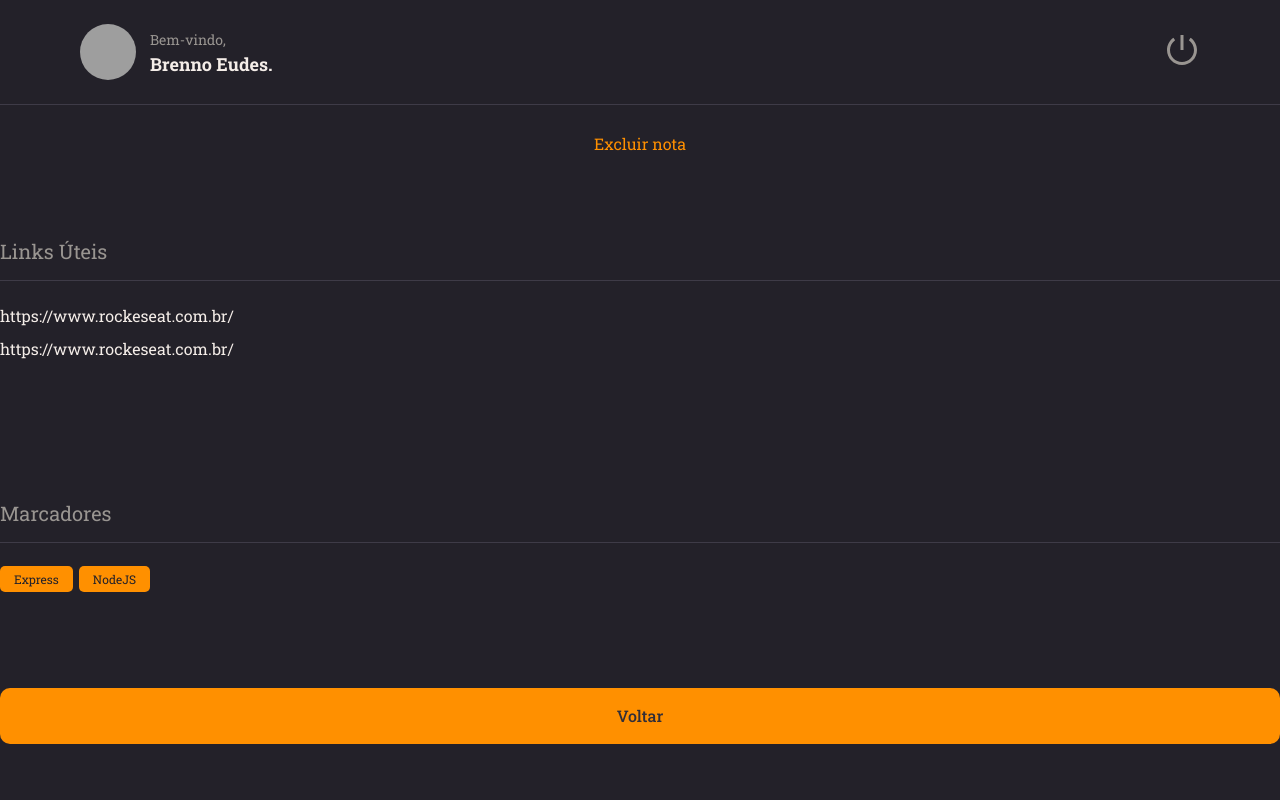
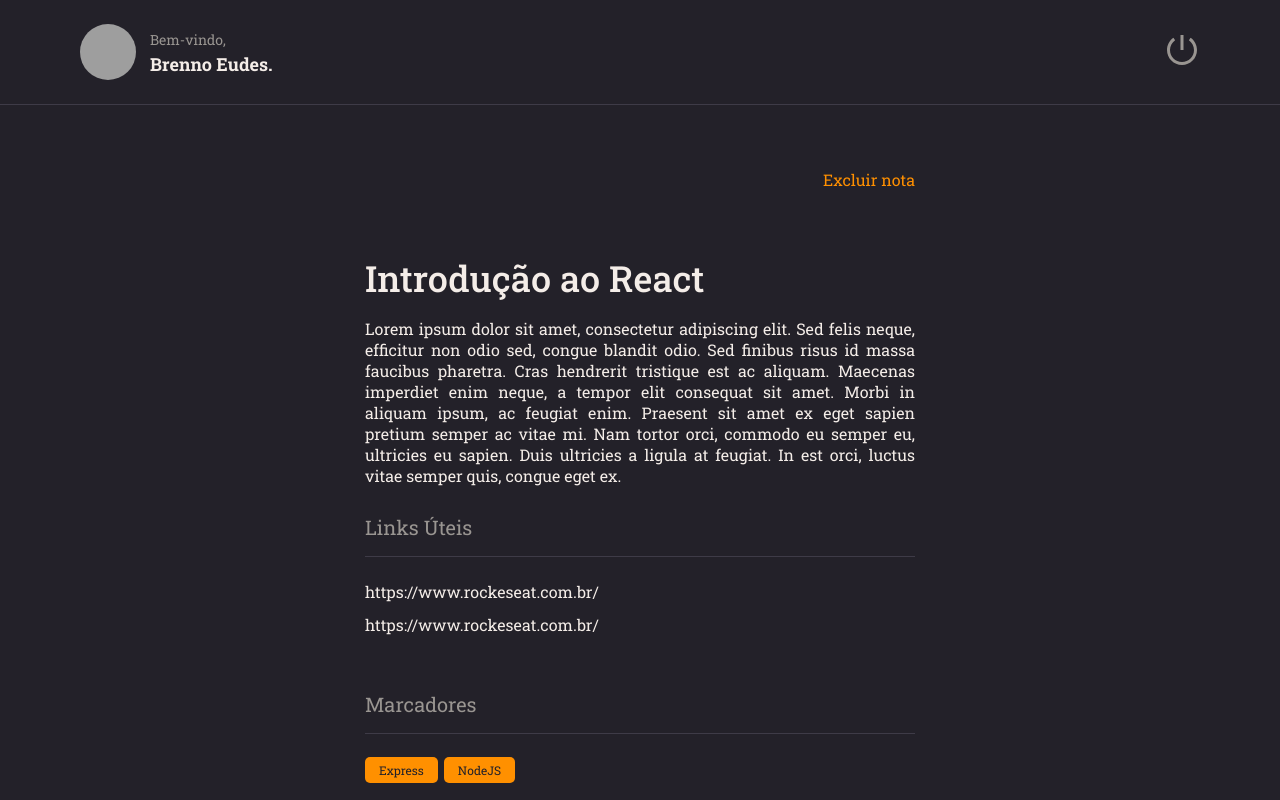
Before and after one commit to brennoEudes/rocketNotes, a React (Vite) app in the folder RocketNotes/: page / in a window 1280 px wide. Built offline with nearby package versions, Linux system fonts and the light colour scheme; grey boxes are pictures that could not be loaded.

Commit message:
main, Container; page details concluded

```diff
--- a/RocketNotes/src/components/Section/styles.js
+++ b/RocketNotes/src/components/Section/styles.js
@@ -1,7 +1,7 @@
 import styled from "styled-components";
 
 export const Container = styled.section`
-  margin: 56px 0 28px;
+  margin: 28px 0;
 
   h2 {
     border-bottom-width: 1px;
--- a/RocketNotes/src/pages/Details/index.jsx
+++ b/RocketNotes/src/pages/Details/index.jsx
@@ -1,4 +1,4 @@
-import { Container, Links } from "./style";
+import { Container, Links, Content } from "./style";
 
 import { Header } from "../../components/Header";
 import { Button } from "../../components/Button";
@@ -6,12 +6,24 @@ import { Section } from "../../components/Section";
 import { Tag } from "../../components/Tag";
 import { ButtonText } from "../../components/ButtonText";
 
-
 export function Details() {
   return (
     <Container>
       <Header />
-      <ButtonText title="Excluir nota"/>
+      <main>
+        <Content>
+          <ButtonText title="Excluir nota" />
+          <h1>Introdução ao React</h1>
+          <p>
+            Lorem ipsum dolor sit amet, consectetur adipiscing elit. Sed felis
+            neque, efficitur non odio sed, congue blandit odio. Sed finibus
+            risus id massa faucibus pharetra. Cras hendrerit tristique est ac
+            aliquam. Maecenas imperdiet enim neque, a tempor elit consequat sit
+            amet. Morbi in aliquam ipsum, ac feugiat enim. Praesent sit amet ex
+            eget sapien pretium semper ac vitae mi. Nam tortor orci, commodo eu
+            semper eu, ultricies eu sapien. Duis ultricies a ligula at feugiat.
+            In est orci, luctus vitae semper quis, congue eget ex.
+          </p>
           <Section title="Links Úteis">
             {/* O children não é passado como prop. comum, mas captura tudo q está dentro (abaixo): */}
             <Links>
@@ -24,11 +36,13 @@ export function Details() {
             </Links>
           </Section>
           <Section title="Marcadores">
-        <Tag title="Express"/>
-        <Tag title="NodeJS"/>
+            <Tag title="Express" />
+            <Tag title="NodeJS" />
           </Section>
           {/* <Button title="Login" loading /> loading é prop. boleana e ñ é necessario dizer true/false */}
           <Button title="Voltar" />
+        </Content>
+      </main>
     </Container>
   );
 }
--- a/RocketNotes/src/pages/Details/style.js
+++ b/RocketNotes/src/pages/Details/style.js
@@ -10,6 +10,12 @@ export const Container = styled.div`
   grid-template-areas:
     "header"
     "content";
+
+  > main {
+    grid-area: content; /* Usando o main p/ aplicar região do grid. */
+    overflow-y: scroll; /* Barra de rolagem vertical */
+    padding: 64px 0;
+  }
 `;
 
 export const Links = styled.ul`
@@ -23,3 +29,30 @@ list-style: none;
     }
   }
 `;
+
+export const Content = styled.div`
+  max-width: 550px;
+  margin: 0 auto;
+
+  display: flex;
+  flex-direction: column;
+
+  > button:first-child {
+    align-self: end;
+  }
+
+  > h1 {
+    font-size: 36px;
+    font-weight: 500;
+    padding-top: 64px;
+  }
+
+  > p {
+    font-size: 16px;
+    margin-top: 16px;
+    text-align: justify;
+  }
+
+
+
+`;
```
Lines whose indentation alone changed are shown as unchanged.
